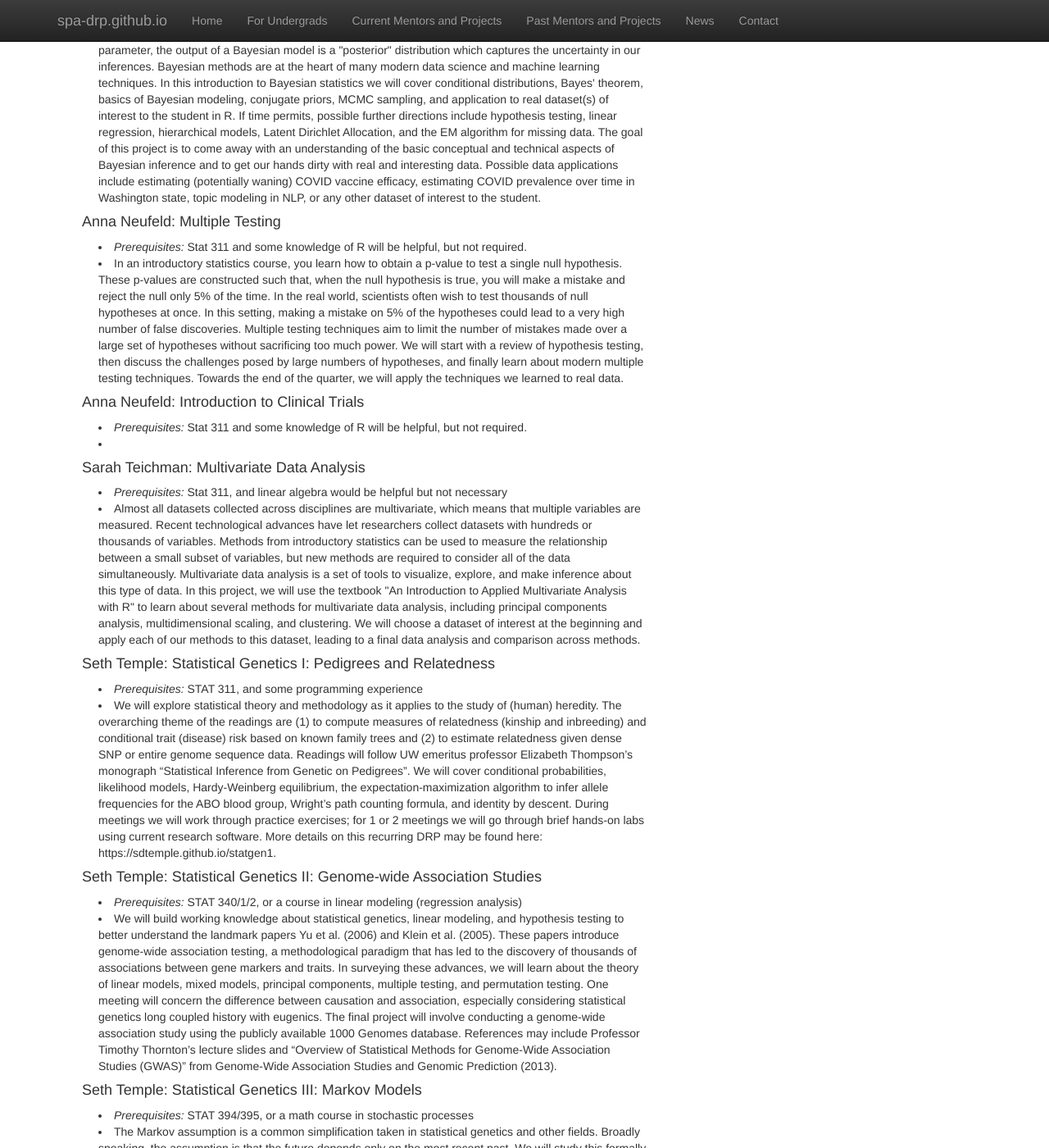
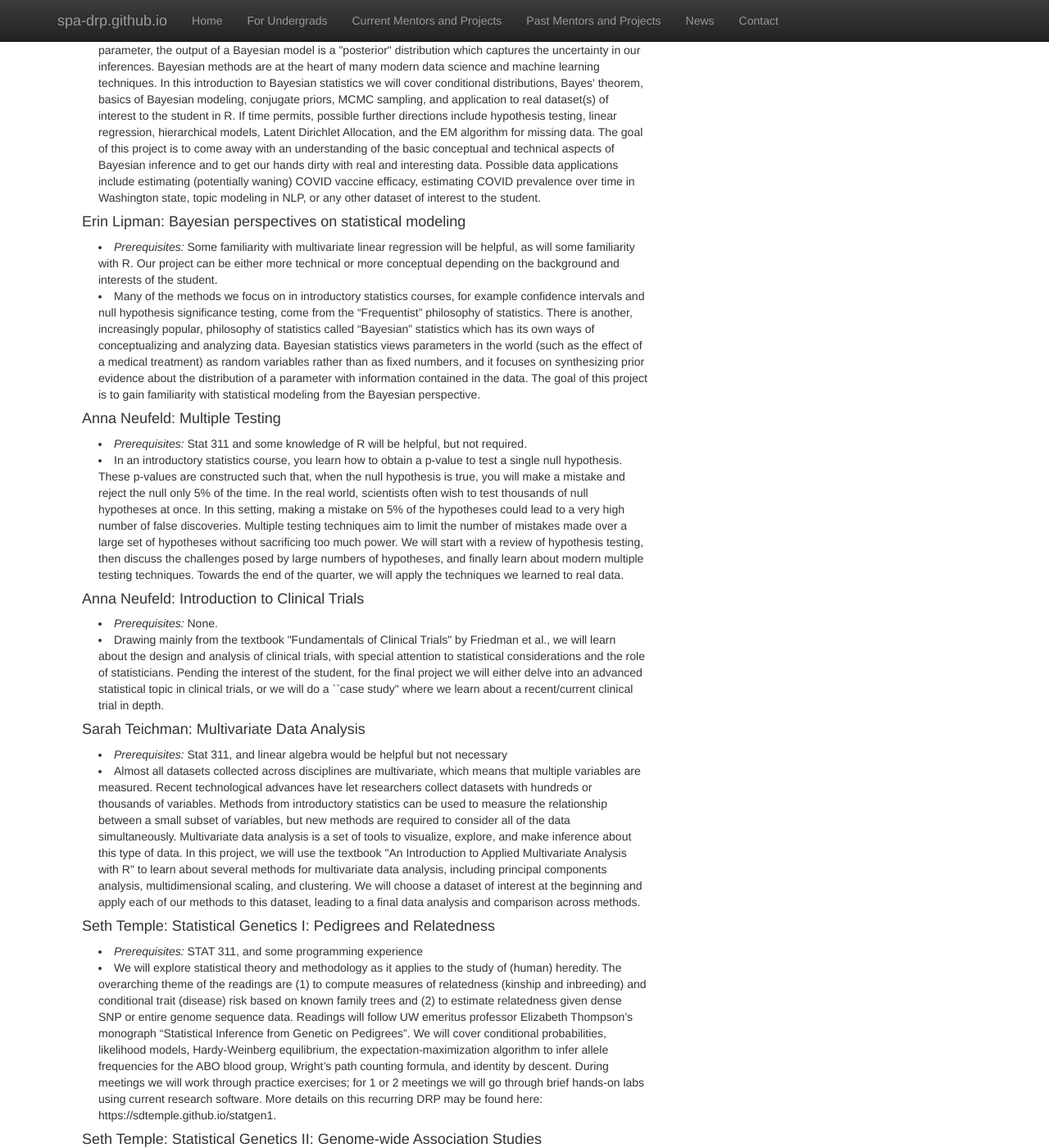
Before and after one commit to SPA-DRP/spa-drp.github.io, a Jekyll site: the page built from currentmentors.html, in a window 1280 px wide and 1400 px high, scrolled down 992 px. Shown: the whole window at 82% size. Built offline with Jekyll 4.4.1, drawn with Linux system fonts in a browser that asks for light colours; nearby versions of some CDN libraries; library files that are not in the unit come from our copies.

Commit message:
Adding mentors

```diff
--- a/currentmentors.html
+++ b/currentmentors.html
@@ -65,6 +65,17 @@ title:  'Mentors and Project Descriptions: Winter 2022'
   </li>
   </p>
 
+  <h4> Erin Lipman: Bayesian perspectives on statistical modeling </h4>
+  <p class="content" style="padding:0px;margin:0px 20px 0px;">
+      <li style="padding:0px;margin:0px 20px 0px;"> <i> Prerequisites: </i>
+     Some familiarity with multivariate linear regression will be helpful, as will some familiarity with R.  Our project can be either more technical or more conceptual depending on the background and interests of the student.
+
+  </li>
+  <li style="padding:0px;margin:0px 20px 0px;">
+   Many of the methods we focus on in introductory statistics courses, for example confidence intervals and null hypothesis significance testing, come from the “Frequentist” philosophy of statistics. There is another, increasingly popular,  philosophy of statistics called “Bayesian” statistics which has its own ways of conceptualizing and analyzing data. Bayesian statistics views parameters in the world (such as the effect of a medical treatment) as random variables rather than as fixed numbers, and it focuses on synthesizing prior evidence about the distribution of a parameter with information contained in the data. The goal of this project is to gain familiarity with statistical modeling from the Bayesian perspective.
+  </li>
+  </p>
+
   <h4> Anna Neufeld: Multiple Testing </h4>
   <p class="content" style="padding:0px;margin:0px 20px 0px;">
       <li style="padding:0px;margin:0px 20px 0px;"> <i> Prerequisites: </i>
@@ -78,10 +89,10 @@ title:  'Mentors and Project Descriptions: Winter 2022'
    <h4> Anna Neufeld: Introduction to Clinical Trials </h4>
   <p class="content" style="padding:0px;margin:0px 20px 0px;">
       <li style="padding:0px;margin:0px 20px 0px;"> <i> Prerequisites: </i>
-       Stat 311 and some knowledge of R will be helpful, but not required.
+       None.
   </li>
   <li style="padding:0px;margin:0px 20px 0px;">
-
+Drawing mainly from the textbook "Fundamentals of Clinical Trials" by Friedman et al., we will learn about the design and analysis of clinical trials, with special attention to statistical considerations and the role of statisticians. Pending the interest of the student, for the final project we will either delve into an advanced statistical topic in clinical trials, or we will do a ``case study" where we learn about a recent/current clinical trial in depth.
   </li>
   </p>
 
```
